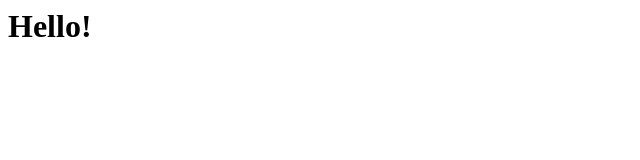
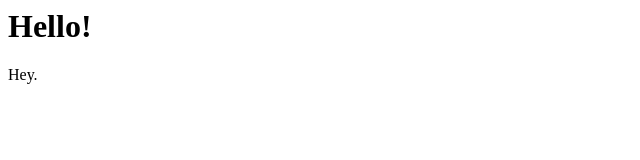
Before and after one commit to elysewelsh/my-first-repo, a plain HTML site: page index.html in a window 1280 px wide. Shown: the full height of the page, 0-640 px from the left. Drawn offline with Linux system fonts and the light colour scheme.

Commit message:
added a p tag with text

```diff
--- a/index.html
+++ b/index.html
@@ -4,5 +4,6 @@
   </head>
   <body>
     <h1>Hello!</h1>
+    <p>Hey.</p>
   </body>
 </html>
```
